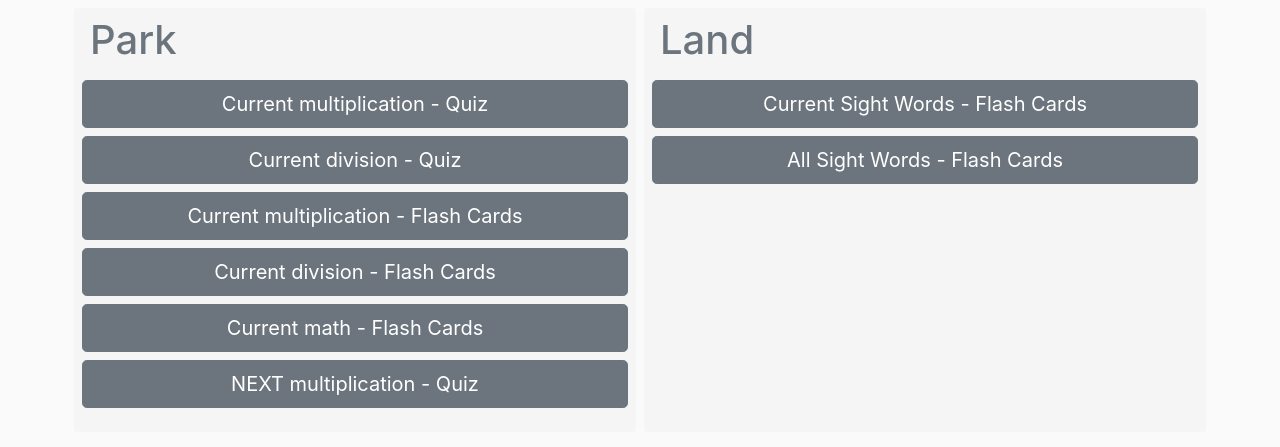
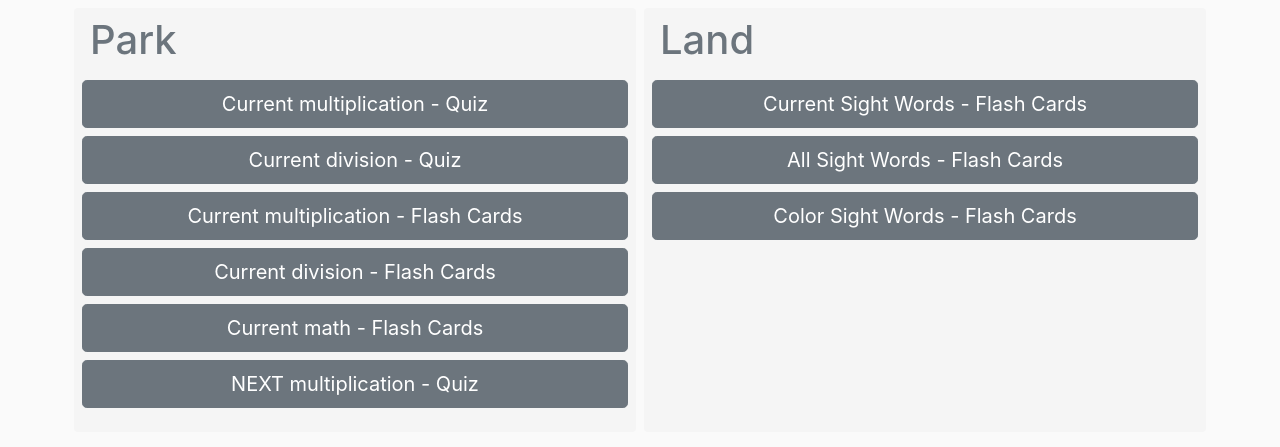
Before and after one commit to pdbartsch/parkland, a Flask app: page / in a window 1280 px wide. Shown: the part 154-601 px from the top of the page. Run offline with Flask 2, Linux system fonts and the light colour scheme; some libraries are stand-ins or nearby versions.

Commit message:
added color sight words

```diff
--- a/parklandapp/routes.py
+++ b/parklandapp/routes.py
@@ -46,6 +46,12 @@ def current_words():
 def all_words():
     word = random.choice(pbwords.sws)
     return render_template("words.html", heading_text="All Words", word=word)
+
+
+@app.route("/color_words")
+def color_words():
+    word = random.choice(pbwords.colors)
+    return render_template("words.html", heading_text="Colors", word=word)
 
 
 # ///////////////// multiplication quiz
--- a/parklandapp/templates/home.html
+++ b/parklandapp/templates/home.html
@@ -79,6 +79,15 @@
       >
         All Sight Words - Flash Cards
       </button>
+
+      <button
+        type="button"
+        class="btn btn-secondary btn-lg btn-block"
+        value="Color sight words"
+        onClick="location.href='{{ url_for('color_words') }}';"
+      >
+        Color Sight Words - Flash Cards
+      </button>
     </p>
   </div>
 </div>
--- a/pbwords.py
+++ b/pbwords.py
@@ -101,4 +101,18 @@ sws = [
     "out",
 ]
 
+colors = [
+    "red",
+    "orange",
+    "green",
+    "yellow",
+    "blue",
+    "purple",
+    "black",
+    "white",
+    "brown",
+    "gray",
+    "pink",
+]
+
 swsc = sws[0:35]
```
